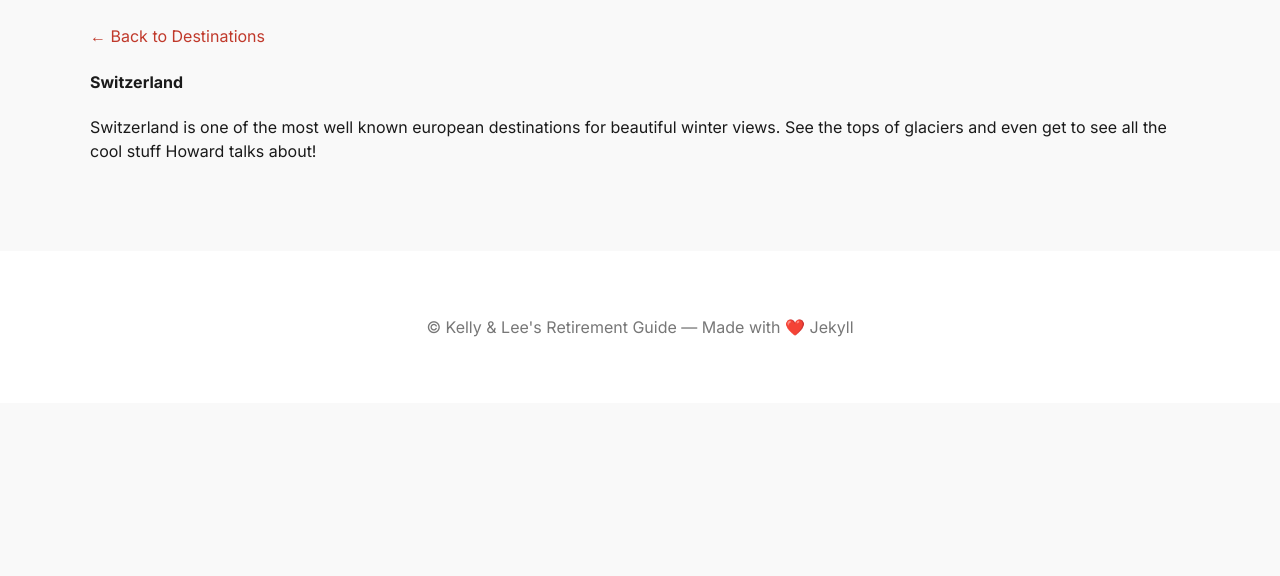
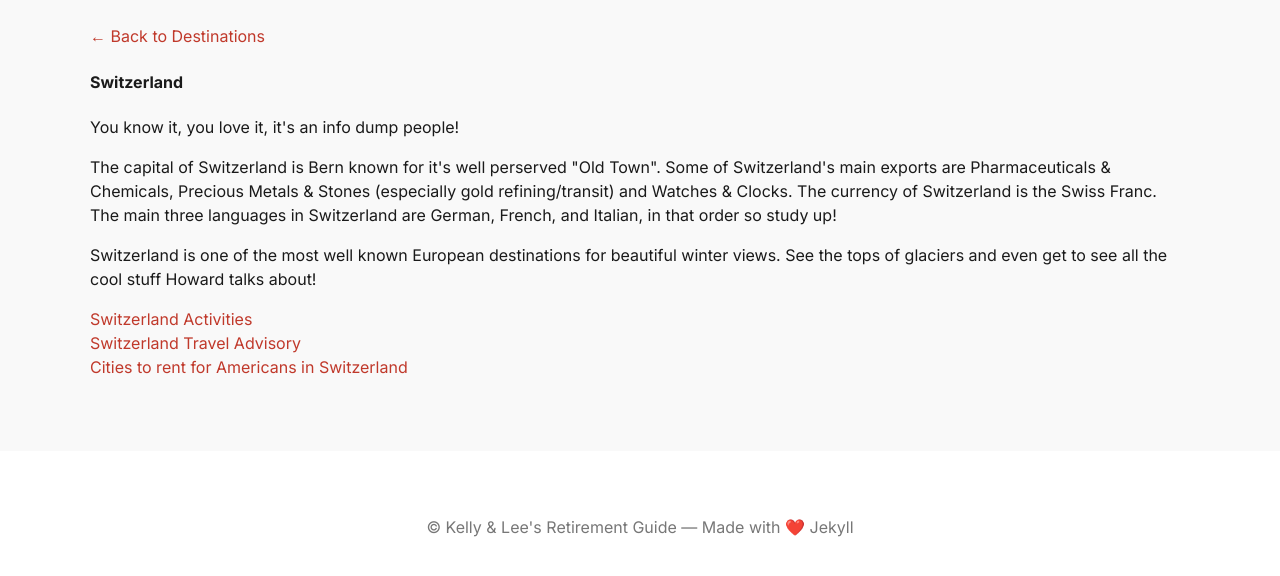
Before and after one commit to connormramey-create/Kelly_and_Lee-s_Retirement_Guide, a Jekyll site: the page built from switzerland.html, in a window 1280 px wide and 1099 px high. Shown: the part 496-1072 px from the top of the window. Built offline with Jekyll 4.4.1, drawn with Linux system fonts in a browser that asks for light colours.

Commit message:
Update switzerland.html

```diff
--- a/switzerland.html
+++ b/switzerland.html
@@ -6,4 +6,11 @@ title: Switzerland
 
 <h4>Switzerland</h4>
 
-<p>Switzerland is one of the most well known european destinations for beautiful winter views. See the tops of glaciers and even get to see all the cool stuff Howard talks about!</p>
+<p>You know it, you love it, it's an info dump people!</p><div></div>
+<p>The capital of Switzerland is Bern known for it's well perserved "Old Town". Some of Switzerland's main exports are Pharmaceuticals & Chemicals, Precious Metals & Stones (especially gold refining/transit) and Watches & Clocks. The currency of Switzerland is the Swiss Franc. The main three languages in Switzerland are German, French, and Italian, in that order so study up!</p><div></div>
+
+<p>Switzerland is one of the most well known European destinations for beautiful winter views. See the tops of glaciers and even get to see all the cool stuff Howard talks about!</p>
+
+<a href="https://www.viator.com/Switzerland/d69-ttd">Switzerland Activities</a><div></div>
+<a href="https://travel.state.gov/content/travel/en/international-travel/International-Travel-Country-Information-Pages/Switzerland.html">Switzerland Travel Advisory</a><div></div>
+<a href="https://www.expatica.com/ch/moving/location/living-in-switzerland-best-swiss-cities-for-expats-103091/">Cities to rent for Americans in Switzerland</a><div></div>
```
